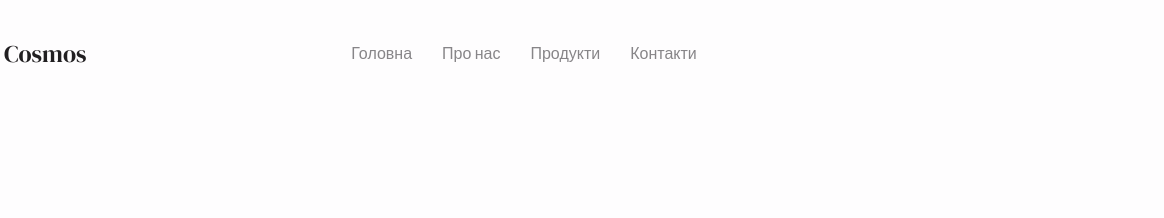
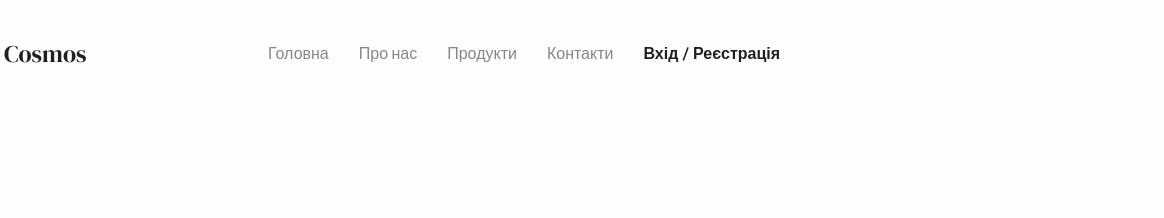
Before and after one commit to kyrylyemanov/Cosmos.io, a plain HTML site: page index.html in a window 1280 px wide. Shown: the top 218 px of the page, 116-1280 px from the left. Drawn offline with Linux system fonts and the light colour scheme.

Commit message:
Update index.html

```diff
--- a/index.html
+++ b/index.html
@@ -20,6 +20,7 @@
         <li><a href="about.html">Про нас</a></li>
         <li><a href="products.html">Продукти</a></li>
         <li><a href="products.html#footer">Контакти</a></li>
+        <li><a href="auth.html" style="font-weight: 600; color: var(--text-dark);">Вхід / Реєстрація</a></li>
     </ul>
 </nav>
     </header>
```
Lines whose indentation alone changed are shown as unchanged.
